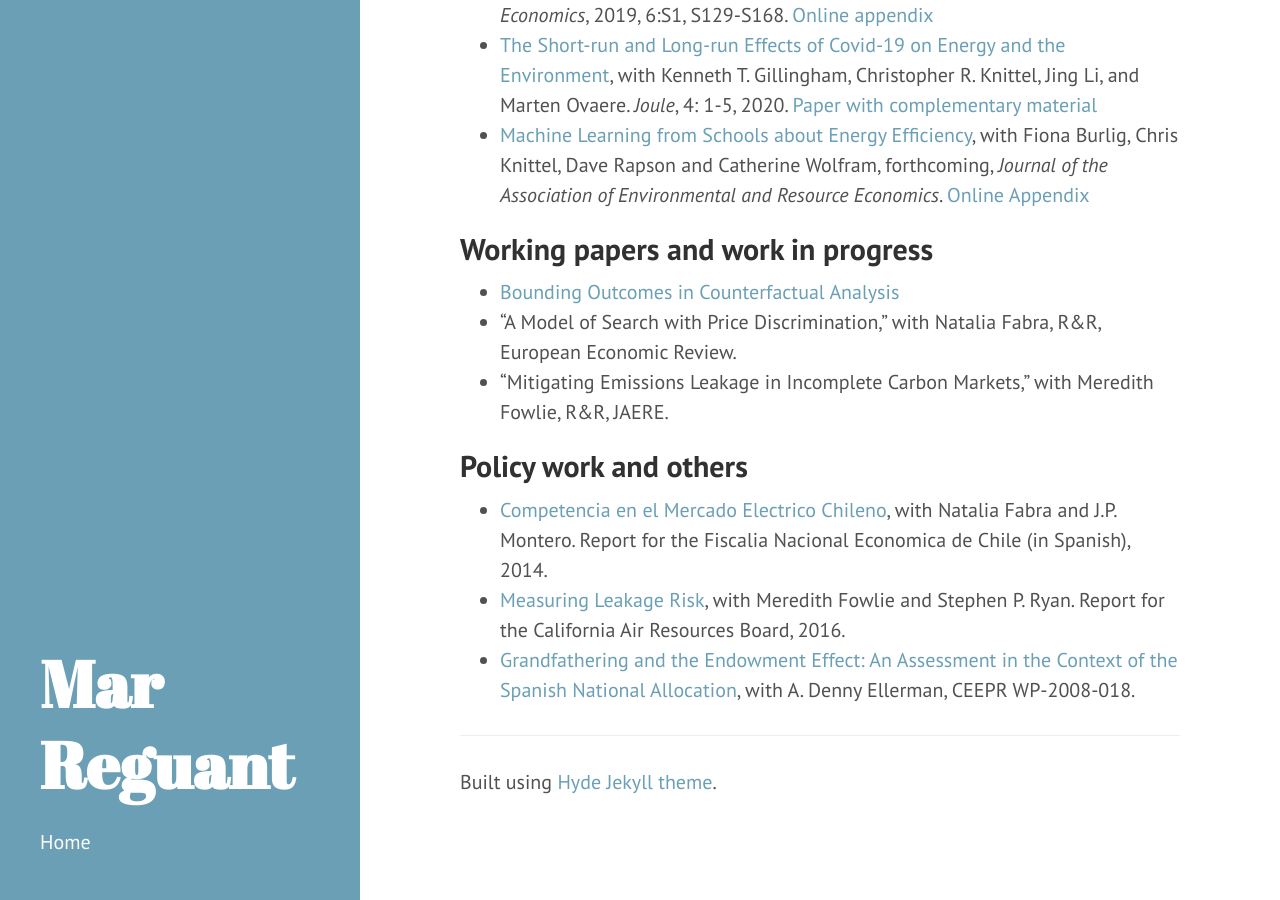
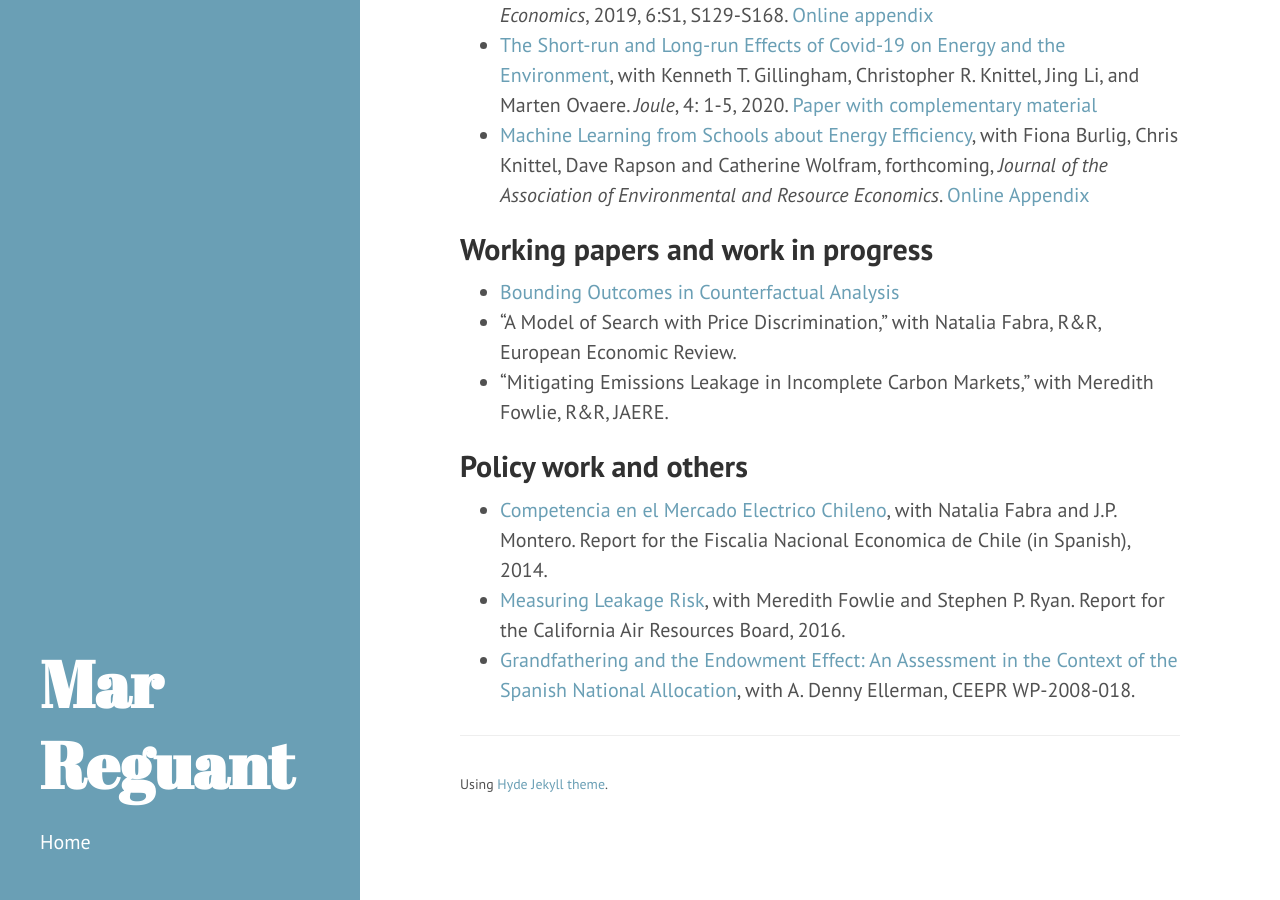
Before and after one commit to mreguant/mreguant.github.io, a Jekyll site: the page built from index.md, in a window 1280 px wide and 900 px high, scrolled down 598 px. Built offline with Jekyll 4.4.1, drawn with Linux system fonts in a browser that asks for light colours; Markdown is read by kramdown in place of the engine named in the settings.

Commit message:
Update index.md

```diff
--- a/index.md
+++ b/index.md
@@ -2,7 +2,6 @@
 layout: default
 title: Home
 ---
-
 ## Publications
 - [Pass-Through of Emissions Costs in Electricity Markets](https://sites.google.com/site/marreguant/paper_passthrough_fabra_reguant.pdf?attredirects=0), with Natalia Fabra. *American Economic Review*, 2014, 104(9): 2872-2899. [Data and code (.zip)](https://sites.google.com/site/marreguant/20130186_data.zip?attredirects=0)
 - [Complementary Bidding Mechanisms and Startup Costs in Electricity Markets](https://sites.google.com/site/marreguant/mreguant_complex.pdf?attredirects=0). *Review of Economic Studies*, 2014, 81(4): 1708-1742. [Online appendix](https://sites.google.com/site/marreguant/mreguant_complex_appendix.pdf?attredirects=0). [Data and code (.zip)](https://www.dropbox.com/s/lyfzea1tx19ol64/Supplementary.zip?dl=0)
@@ -25,4 +24,4 @@ title: Home
  - [Grandfathering and the Endowment Effect: An Assessment in the Context of the Spanish National Allocation](http://web.mit.edu/ceepr/www/publications/workingpapers/2008-018.pdf), with A. Denny Ellerman, CEEPR WP-2008-018.
 
 ---
-Built using [Hyde Jekyll theme](https://github.com/poole/hyde).
+<sup><sub>Using [Hyde Jekyll theme](https://github.com/poole/hyde).<sub><sup>
```
